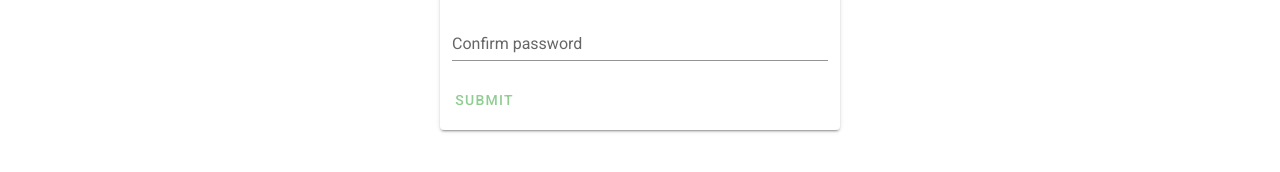
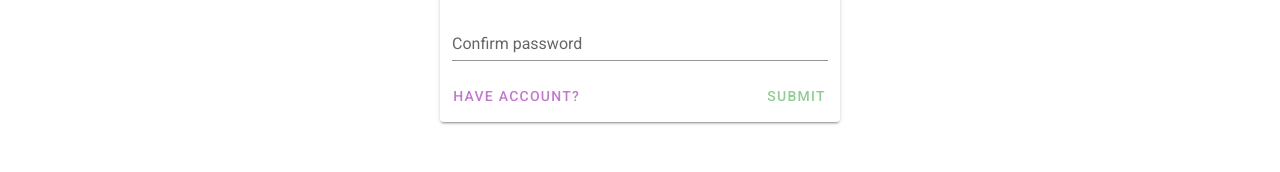
Before and after one commit to AntonKozhukhar/OnLibFan, a Nuxt app: page /login in a window 1280 px wide. Both pictures are taken after a click on the button "NO ACCOUNT?". Shown: the part 444-616 px from the top of the page. Built offline with nearby package versions, Linux system fonts and the light colour scheme.

Commit message:
add have account btn

```diff
--- a/pages/login.vue
+++ b/pages/login.vue
@@ -73,6 +73,15 @@
           label='Confirm password'
           required
         ></v-text-field>
+        <v-row class='d-flex justify-space-between px-3 py-2'>
+          <v-btn
+            class='pa-0'
+            color='primary'
+            plain
+            @click='haveAccount = true'
+          >
+            HAVE ACCOUNT?
+          </v-btn>
           <v-btn
             class='pa-0'
             color='green'
@@ -82,13 +91,14 @@
           >
             Submit
           </v-btn>
+        </v-row>
       </v-container>
     </v-form>
   </v-card>
 </template>
 
 <script>
-import { mapActions } from 'vuex'
+import {mapActions} from 'vuex'
 
 export default {
   name: 'LoginPage',
@@ -98,28 +108,28 @@ export default {
     btnLoader: false,
     loginData: {
       email: '',
-      password: ''
+      password: '',
     },
     registerData: {
       first_name: '',
       last_name: '',
       email: '',
-      password: ''
+      password: '',
     },
     confirmPassword: '',
     nameRules: [
       v => !!v || 'Name is required',
-      v => v.length <= 10 || 'Name must be less than 10 characters'
+      v => v.length <= 10 || 'Name must be less than 10 characters',
     ],
     emailRules: [
       v => !!v || 'E-mail is required',
-      v => /.+@.+/.test(v) || 'E-mail must be valid'
+      v => /.+@.+/.test(v) || 'E-mail must be valid',
     ],
     passwordRules: [
       v => !!v || 'Password is required',
-      v => v.length <= 10 || 'Password must be less than 10 characters'
+      v => v.length <= 10 || 'Password must be less than 10 characters',
     ],
-    haveAccount: true
+    haveAccount: true,
   }),
   methods: {
     ...mapActions({
@@ -145,8 +155,8 @@ export default {
         this.btnLoader = false
       }
       this.btnLoader = false
-    }
-  }
+    },
+  },
 }
 </script>
 
```
Lines whose indentation alone changed are shown as unchanged.
